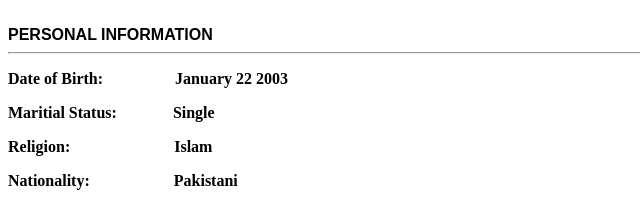
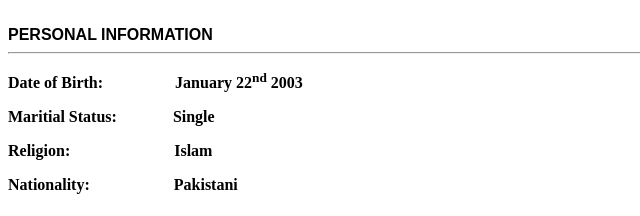
Before and after one commit to syedhaashir/Resume-2.0, a plain HTML site: page index.html in a window 1280 px wide. Shown: the part 584-800 px from the top of the page, 0-640 px from the left. Drawn offline with Linux system fonts and the light colour scheme.

Commit message:
modified

```diff
--- a/index.html
+++ b/index.html
@@ -54,7 +54,7 @@
     <text style="font-family:Sans-serif;"><b>PERSONAL INFORMATION</b></text>
     <hr>
     <p><b>Date of Birth: &nbsp;&nbsp;&nbsp;&nbsp;&nbsp;&nbsp;&nbsp;&nbsp;&nbsp;&nbsp;&nbsp;&nbsp;&nbsp;&nbsp;&nbsp;&nbsp;
-         January 22 2003</b></p>
+         January 22<sup>nd</sup> 2003</b></p>
 
 
     <p><b>Maritial Status: &nbsp;&nbsp;&nbsp;&nbsp;&nbsp;&nbsp;&nbsp;&nbsp;&nbsp;&nbsp;&nbsp;&nbsp;
```
